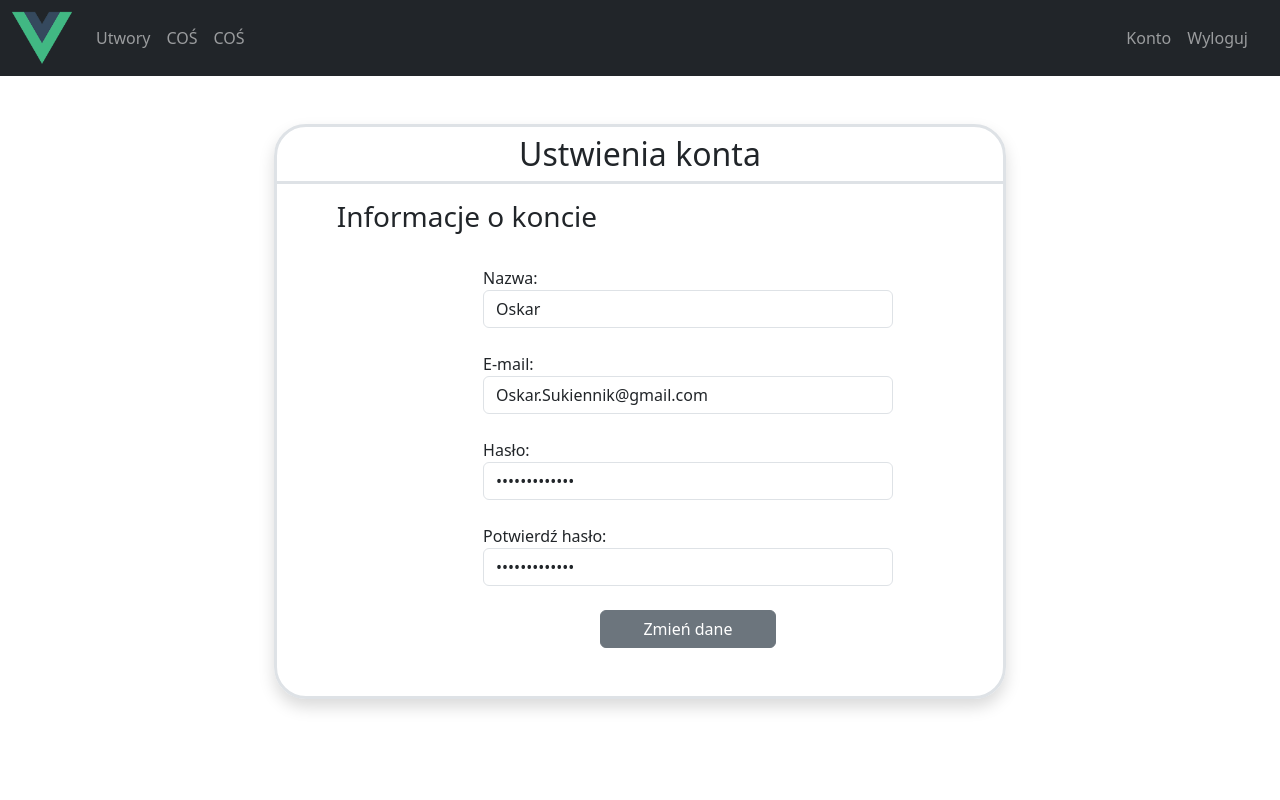
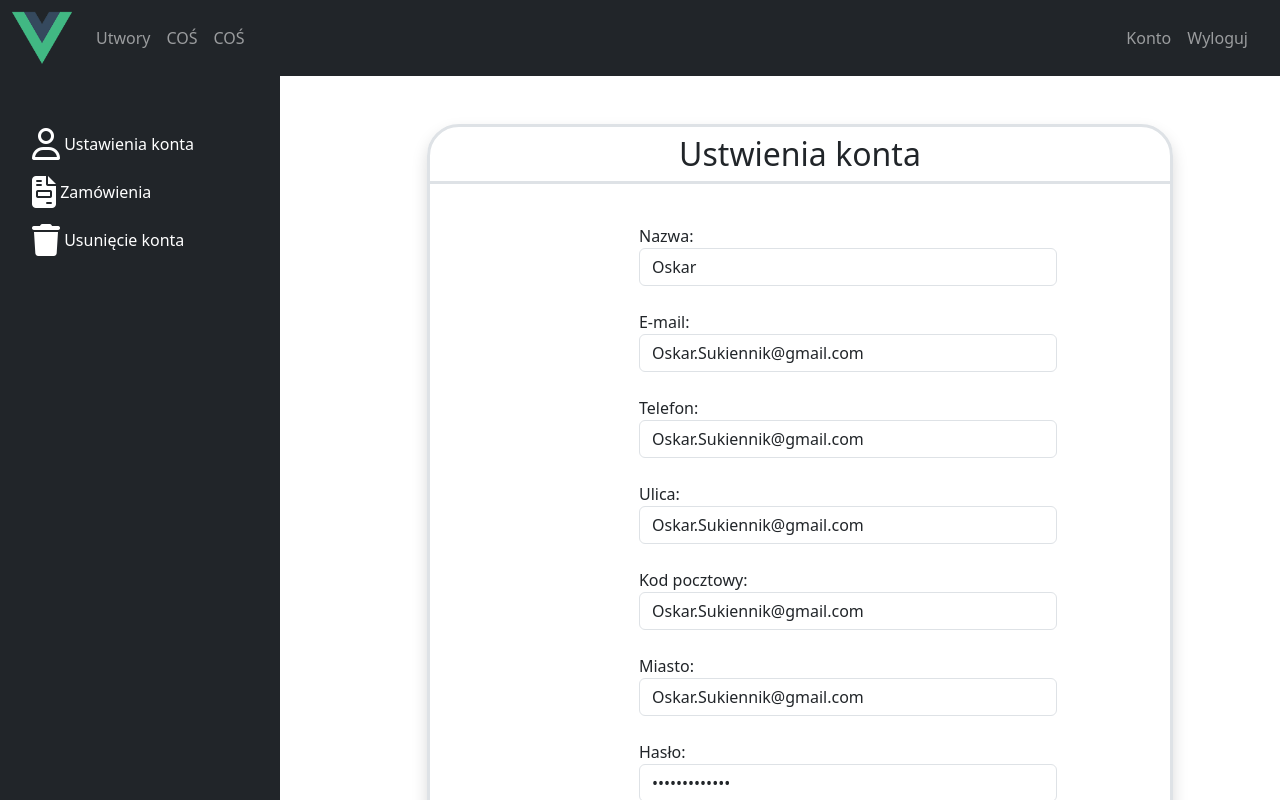
Before and after one commit to JBaczkoeski/groove_front, a Vue app: page /konto in a window 1280 px wide. Shown: the top 800 px of the page. Built offline with nearby package versions, Linux system fonts and the light colour scheme.

Commit message:
user view

```diff
--- a/src/App.vue
+++ b/src/App.vue
@@ -46,9 +46,7 @@
       </div>
     </div>
   </nav>
-  <div class="container-fluid">
     <router-view></router-view>
-  </div>
 </template>
 
 <script>
--- a/src/components/NavbarHref.vue
+++ b/src/components/NavbarHref.vue
@@ -1,5 +1,5 @@
 <template>
-  <router-link :to="to" class="nav-link">{{ label }}</router-link>
+  <router-link :to="to" :class="['nav-link', customClass]">{{ label }}{{ icon }}</router-link>
 </template>
 
 <script>
@@ -8,15 +8,21 @@ import { ref } from 'vue';
 export default {
   props: {
     to: String,
-    label: String
+    label: String,
+    icon: String,
+    customClass:String
   },
   setup(props) {
     const toRef = ref(props.to);
     const labelRef = ref(props.label);
+    const iconRef = ref(props.icon);
+    const customClassRef = ref(props.customClass);
 
     return {
       toRef,
-      labelRef
+      labelRef,
+      iconRef,
+      customClassRef
     };
   }
 }
--- /dev/null
+++ b/src/components/SideBarUser.vue
@@ -0,0 +1,51 @@
+<template>
+  <div class="d-flex flex-column flex-shrink-0 p-3 text-white bg-dark side-bar pt-5" style="width: 280px;">
+    <ul class="nav nav-pills flex-column mb-auto">
+      <li class="nav-item">
+        <a href="/konto" class="nav-link text-white mb-2" aria-current="page">
+          <i class="fa-regular fa-user fa-2xl" style="color: #ffffff;"></i>
+          Ustawienia konta
+        </a>
+      </li>
+      <li>
+        <a href="#" class="nav-link text-white mb-2">
+          <i class="fa-solid fa-file-invoice fa-2xl" style="color: #ffffff;"></i>
+          Zamówienia
+        </a>
+      </li>
+      <li>
+        <a href="/konto/usun" class="nav-link text-white">
+          <i class="fa-solid fa-trash fa-2xl" style="color: #ffffff;"></i>
+          Usunięcie konta
+        </a>
+      </li>
+    </ul>
+<!--    <div class="dropdown">-->
+<!--      <a href="#" class="d-flex align-items-center text-white text-decoration-none dropdown-toggle" id="dropdownUser1" data-bs-toggle="dropdown" aria-expanded="false">-->
+<!--        <img src="https://github.com/mdo.png" alt="" width="32" height="32" class="rounded-circle me-2">-->
+<!--        <strong>mdo</strong>-->
+<!--      </a>-->
+<!--      może się przyda zobaczymy-->
+<!--      <ul class="dropdown-menu dropdown-menu-dark text-small shadow" aria-labelledby="dropdownUser1">-->
+<!--        <li><a class="dropdown-item" href="#">New project...</a></li>-->
+<!--        <li><a class="dropdown-item" href="#">Settings</a></li>-->
+<!--        <li><a class="dropdown-item" href="#">Profile</a></li>-->
+<!--        <li><hr class="dropdown-divider"></li>-->
+<!--        <li><a class="dropdown-item" href="#">Sign out</a></li>-->
+<!--      </ul>-->
+<!--    </div>-->
+  </div>
+</template>
+
+<script>
+
+</script>
+
+<style>
+.side-bar{
+  margin-left: -12px;
+  display: flex;
+  flex-direction: column;
+  height: 100%;
+}
+</style>
--- a/src/helpers/router.js
+++ b/src/helpers/router.js
@@ -6,6 +6,7 @@ import RegisterPage from "@/views/auth/RegisterView.vue";
 import SongsPage from "@/views/SongsView.vue";
 import AlbumView from "@/views/AlbumView.vue";
 import UserView from "@/views/auth/UserView.vue";
+import DeleteAccountView from "@/views/auth/DeleteAccountView.vue";
 
 const router = createRouter({
     history: createWebHistory(),
@@ -14,9 +15,11 @@ const router = createRouter({
         { path: '/logowanie', component: LoginPage },
         { path: '/rejestracja', component: RegisterPage },
         { path: '/login', component: RegisterPage},
+        { path: '/konto/usun', component: DeleteAccountView},
         { path: '/konto', component: UserView},
         { path: '/utwory', component: SongsPage},
         { path: '/album', component: AlbumView},
+
         //     Tutaj bartuś będziemy dodawać nowe ścieżki na razie chuja tu jest
     ]
 })
--- a/src/views/HomeView.vue
+++ b/src/views/HomeView.vue
@@ -1,11 +1,9 @@
 <template>
-  <div class="baner mt-4 d-flex justify-content-center  shadow shadow-lg">
+  <div class="baner mt-4 d-flex justify-content-center">
     <img src="../assets/baner.jpg" alt="baner" class="banner">
   </div>
 
-  <hr class="divider">
-
-  <div class="row text-center">
+  <div class="row text-center mt-3 shadow py-3">
     <div class="col-6 pt-5">
 
       <h2> Prosty i intuicyjny odtwarzacz</h2>
@@ -13,13 +11,11 @@
         Nasza aplikacja posiada prosty i intuicyjny odtwarzacz.
       </p>
     </div>
-    <div class="col-5 shadow me-3">
+    <div class="col-5 me-3">
       <img class="right-image"
            src="../assets/playerPhoto.png">
     </div>
   </div>
-
-  <hr class="divider">
 
   <div class="row text-center mt-5">
     <div class="col-5 shadow ms-5">
@@ -35,8 +31,6 @@
     </div>
 
   </div>
-
-  <hr class="divider">
 
 </template>
 
--- /dev/null
+++ b/src/views/auth/DeleteAccountView.vue
@@ -0,0 +1,36 @@
+<script setup>
+
+import SubmitButton from "@/components/SubmitButton.vue";
+import SideBarUser from "@/components/SideBarUser.vue";
+</script>
+
+<template>
+  <div class="container-fluid">
+    <div class="row">
+      <div class="col-3">
+        <SideBarUser style="height: 663px"/>
+      </div>
+      <div class="container col-7 border border-3 rounded rounded-5 my-5 mb-4 shadow text-center">
+        <div class="container my-5">
+          <h2 class="fw-bold">Usunięcie konta </h2>
+          <p class="mt-3">
+            Usunięcie konta jest procesem nieodwracalnym. Po dokonaniu tej operacji, tracisz dostęp do wszystkich
+            zakupionych i zamówionych utworów, wraz z całym historią płatności. Ważne jest, aby przed podjęciem tej
+            decyzji rozważyć wszystkie konsekwencje. Jeżeli jesteś pewny, że chcesz usunąć konto, upewnij się, że
+            skopiowałeś lub zarchiwizowałeś wszelkie istotne dane lub treści, które chcesz zachować. Po usunięciu konta,
+            nie będzie możliwości jego przywrócenia ani odzyskania utraconych informacji. Zawsze pamiętaj, że to
+            ostateczny krok i warto zastanowić się, czy nie ma innych opcji dostępnych do rozważenia przed podjęciem tej
+            decyzji.
+          </p>
+        </div>
+        <div class="container p t-5">
+        <SubmitButton :class="'btn-danger col-3 mt-2 mb-5'" :label="'Usuń konto'"/>
+        </div>
+      </div>
+    </div>
+  </div>
+</template>
+
+<style scoped>
+
+</style>
--- a/src/views/auth/UserView.vue
+++ b/src/views/auth/UserView.vue
@@ -1,11 +1,15 @@
 <template>
-  <div class="container col-7 border border-3 rounded rounded-5 mt-5 shadow">
+  <div class="container-fluid">
+    <div class="row">
+      <div class="col-3">
+        <SideBarUser/>
+      </div>
+      <div class="container col-7 border border-3 rounded rounded-5 mt-5 mb-4 shadow">
         <div class="row">
           <div class="container col-12 mt-2 text-center border-bottom border-3">
             <h2>Ustwienia konta</h2>
           </div>
           <div class="container col-12 ms-5 mt-3">
-        <h3>Informacje o koncie</h3>
             <form class="d-flex justify-content-center align-items-center flex-column">
               <div class="col-7 mt-4">
                 <label for="name">Nazwa:</label>
@@ -14,6 +18,26 @@
 
               <div class="col-7 mt-4">
                 <label for="email">E-mail:</label>
+                <input v-model="email" type="email" id="email" required class="form-control">
+              </div>
+
+              <div class="col-7 mt-4">
+                <label for="email">Telefon:</label>
+                <input v-model="email" type="email" id="email" required class="form-control">
+              </div>
+
+              <div class="col-7 mt-4">
+                <label for="email">Ulica:</label>
+                <input v-model="email" type="email" id="email" required class="form-control">
+              </div>
+
+              <div class="col-7 mt-4">
+                <label for="email">Kod pocztowy:</label>
+                <input v-model="email" type="email" id="email" required class="form-control">
+              </div>
+
+              <div class="col-7 mt-4">
+                <label for="email">Miasto:</label>
                 <input v-model="email" type="email" id="email" required class="form-control">
               </div>
 
@@ -27,8 +51,10 @@
                 <input v-model="confirm_password" type="password" id="confirm_password" required class="form-control">
               </div>
 
-          <SubmitButton :class="'btn-secondary col-3 mt-4 mb-5'" :label="'Zmień dane'"/>
+              <SubmitButton :class="'btn-secondary col-3 mt-4 mb-5 mb-2'" :label="'Zmień dane'"/>
             </form>
+          </div>
+        </div>
       </div>
     </div>
   </div>
@@ -36,9 +62,12 @@
 
 <script>
 import SubmitButton from "@/components/SubmitButton.vue";
-
+import SideBarUser from "@/components/SideBarUser.vue";
 export default {
-  components: {SubmitButton},
+  components: {
+    SubmitButton,
+    SideBarUser
+  },
   data() {
     return {
       name: 'Oskar',
```
Lines whose indentation alone changed are shown as unchanged.
